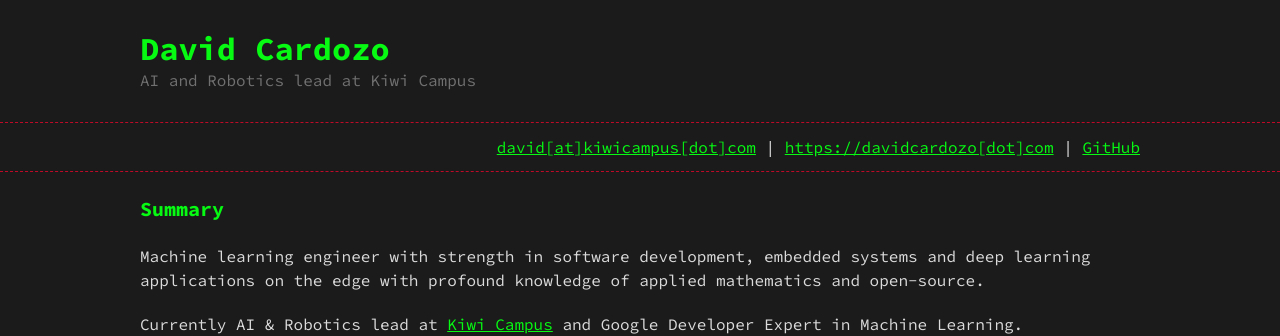
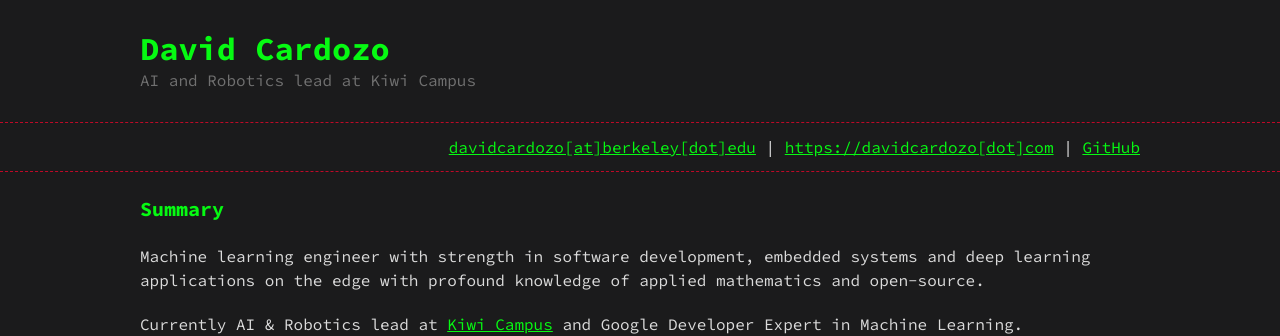
Before and after one commit to Davidnet/Davidnet.github.io, a Jekyll site: the page built from cv.md, in a window 1280 px wide and 900 px high. Shown: the top 336 px of the window. Built offline with Jekyll 4.4.1, drawn with Linux system fonts in a browser that asks for light colours.

Commit message:
[Temp] Contact update

```diff
--- a/_includes/header.html
+++ b/_includes/header.html
@@ -22,7 +22,7 @@
 		<div class="container menu">
 			<ul>
 				{% if page.title == "/ceevee" %}
-					<a href="mailto:david@kiwicampus.com">david[at]kiwicampus[dot]com</a> | <a href="https://www.davidcardozo.com">https://davidcardozo[dot]com</a    > | <a href="https://github.com/Davidnet">GitHub</a>
+					<a href="mailto:davidcardozo@berkeley.edu">davidcardozo[at]berkeley[dot]edu</a> | <a href="https://www.davidcardozo.com">https://davidcardozo[dot]com</a    > | <a href="https://github.com/Davidnet">GitHub</a>
 				{% else %}
 					{%- for path in page_paths -%}
 						{%- assign my_page = site.pages | where: "path", path | first -%}
```
